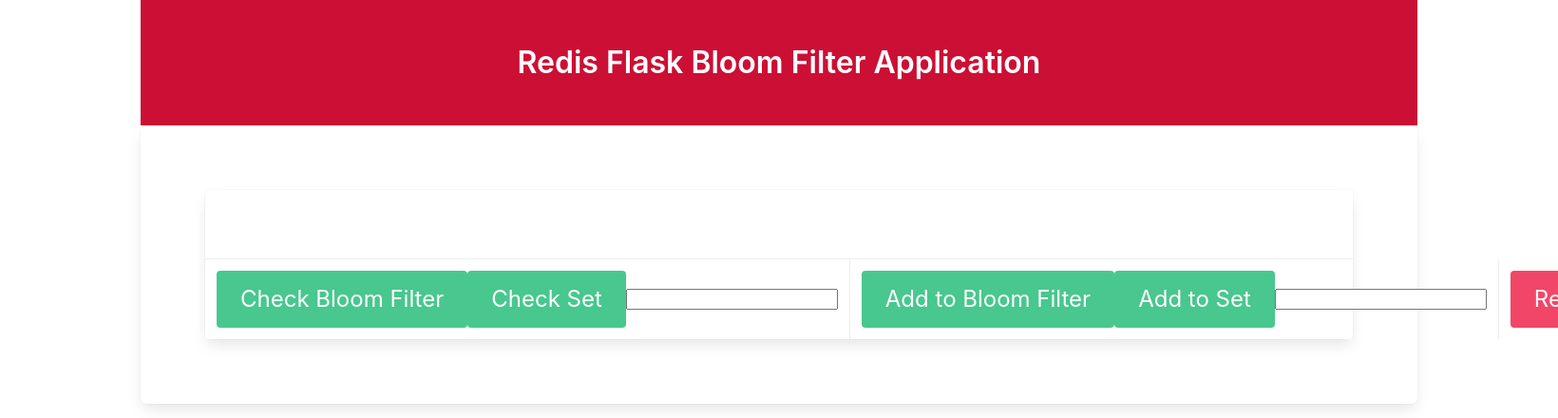
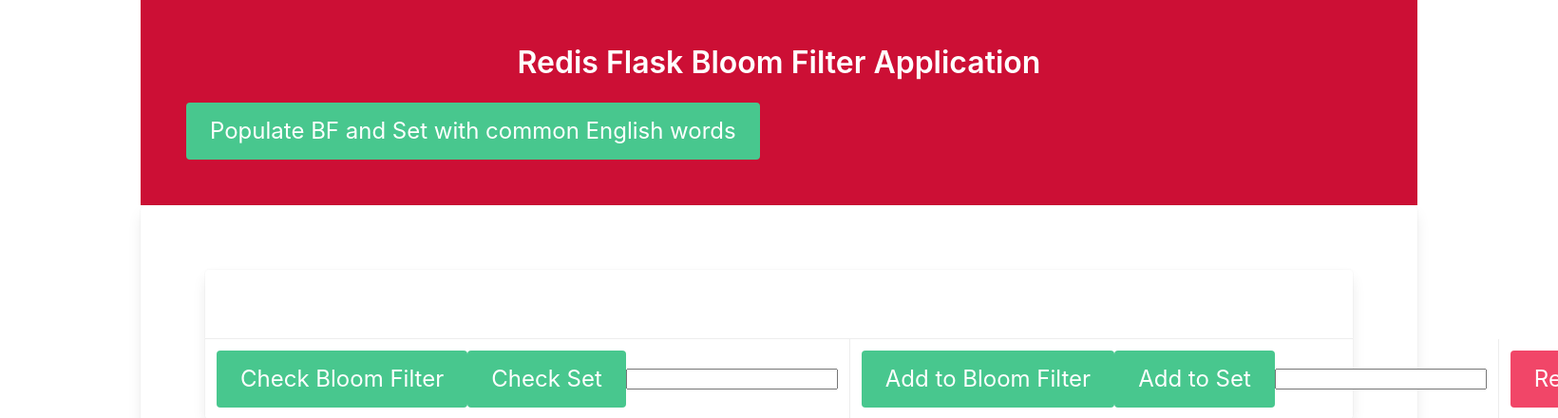
Before and after one commit to redis-developer/gitpod-flask-redis, a Flask app: page / in a window 1640 px wide; the page is wider, and only the part inside the window is pictured. Shown: the top 440 px of that part at 95% size. Run offline with Flask 2, Linux system fonts and the light colour scheme; some libraries are stand-ins or nearby versions.

Commit message:
populate function not working as expected

```diff
--- a/app.py
+++ b/app.py
@@ -1,3 +1,4 @@
+import pip
 from flask import Flask, render_template
 import redis, time
 
@@ -11,15 +12,13 @@
     decode_responses=True
 )
 
-r.delete('bloom')
-r.bf().create('bloom', 0.01, 1000)
-
-itemSet = "things"
+r.delete('words_bloom')
+r.bf().create('words_bloom', 0.01, 1000)
 
 @app.route("/addbloom/<thing>")
 def add_bloom(thing):
     start = time.perf_counter()
-    ans = r.bf().add('bloom', thing)
+    ans = r.bf().add('words_bloom', thing)
     diff = time.perf_counter() - start
     if ans == 1:
         return { "check": 'Added', "time":  diff}
@@ -29,7 +28,7 @@
 @app.route("/addset/<thing>")
 def add_set(thing):
     start = time.perf_counter()
-    ans = r.sadd(itemSet, thing)
+    ans = r.sadd('words_set', thing)
     diff = time.perf_counter() - start
     if ans == 1:
         return { "check": 'Added', "time":  diff }
@@ -38,8 +37,9 @@
 
 @app.route("/checkbloom/<thing>")
 def check_bloom(thing):
+    print(type(thing))
     start = time.perf_counter()
-    ans = r.bf().exists('bloom', thing)
+    ans = r.bf().exists('words_bloom', thing)
     diff = time.perf_counter() - start
     if ans == 1:
         return { "check": 'Probably in filter', "time":  diff }
@@ -49,12 +49,25 @@
 @app.route("/checkset/<thing>")
 def check_set(thing):
     start = time.perf_counter()
-    ans = r.sismember(itemSet, thing)
+    ans = r.sismember('words_set', thing)
     diff = time.perf_counter() - start
     if ans == 1:
         return { "check": 'Definitely in set', "time":  diff }
     else:
         return { "check": 'Definitely not in set', "time":  diff }
+
+@app.route("/pop")
+def populate():
+    # pipe = r.pipeline(transaction=False)
+    with open('words.txt', 'r') as f:
+        for line in f:
+            print(line)
+            ans1 = r.bf().add('words_bloom', str(line))
+            print(ans1)
+            ans2 = r.sadd('words_set', str(line))
+            print(ans2)
+    # pipe.execute()
+    return { "check": 'Populated' }
 
 @app.route("/reset")
 def reset():
--- a/static/app.js
+++ b/static/app.js
@@ -6,14 +6,19 @@
   const addSet = document.getElementById('addset');
   const addthing = document.getElementById('addthing');
   const checkthing = document.getElementById('checkthing');
+  const pop = document.getElementById('populate');
 
   const updateData = async function (relativePath) {
     const response = await fetch(relativePath);
     const responseJSON = await response.json();
     const checkElem = document.getElementById('checkValue');
-    const timeElem = document.getElementById('timeValue')
+    const timeElem = document.getElementById('timeValue');
     checkElem.innerText = responseJSON.check;
     timeElem.innerText = responseJSON.time;
+  }
+
+  pop.onclick = async function () {
+    await updateData('/pop')
   }
 
   addBloom.onclick = async function () {
--- a/templates/homepage.html
+++ b/templates/homepage.html
@@ -17,6 +17,7 @@
           <h1 class="title has-text-white has-text-centered">
             Redis Flask Bloom Filter Application
           </h1>
+          <button id="populate" class="button is-large is-success">Populate BF and Set with common English words</button>
         </div>
       </div>
     </section>
```
